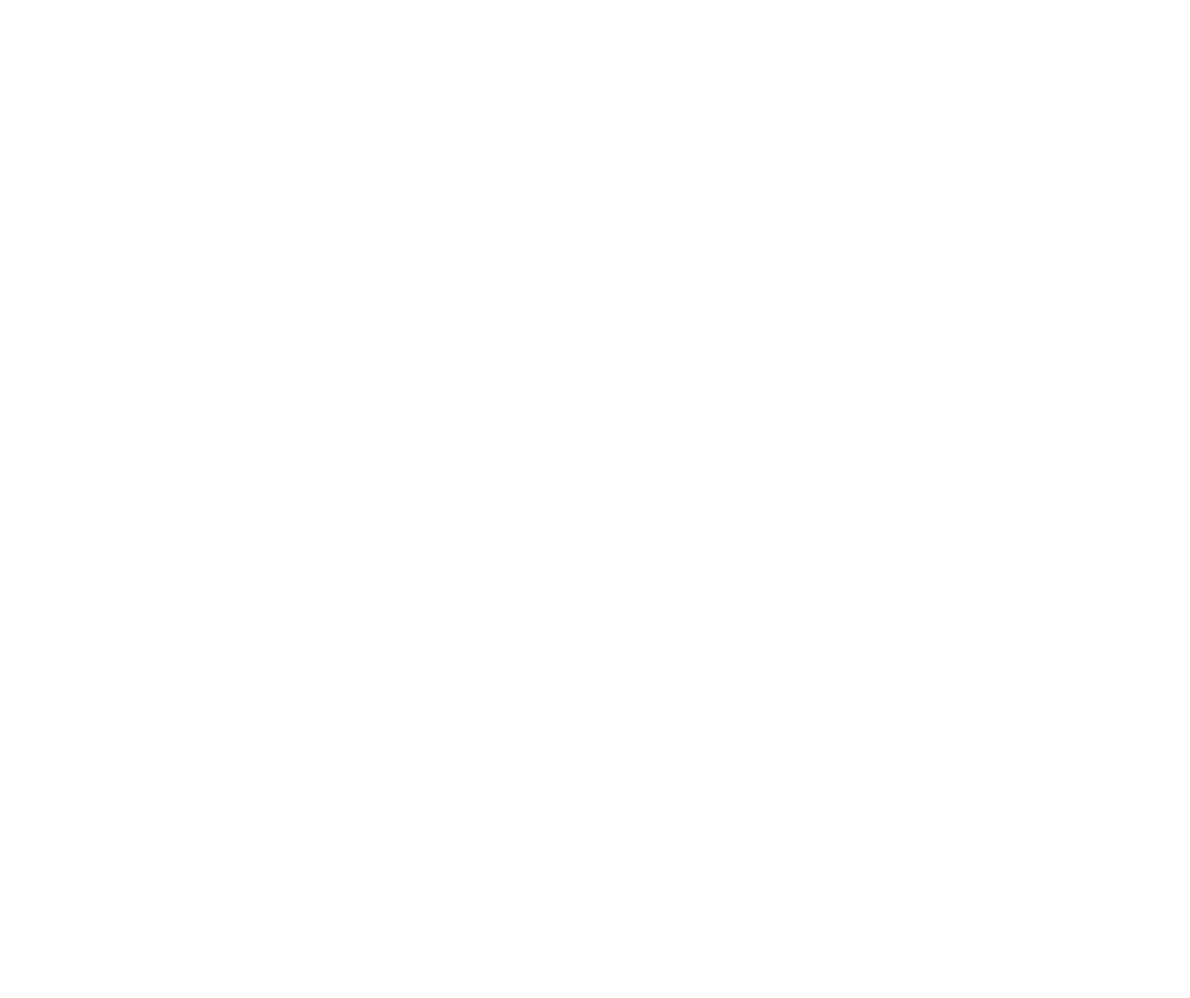
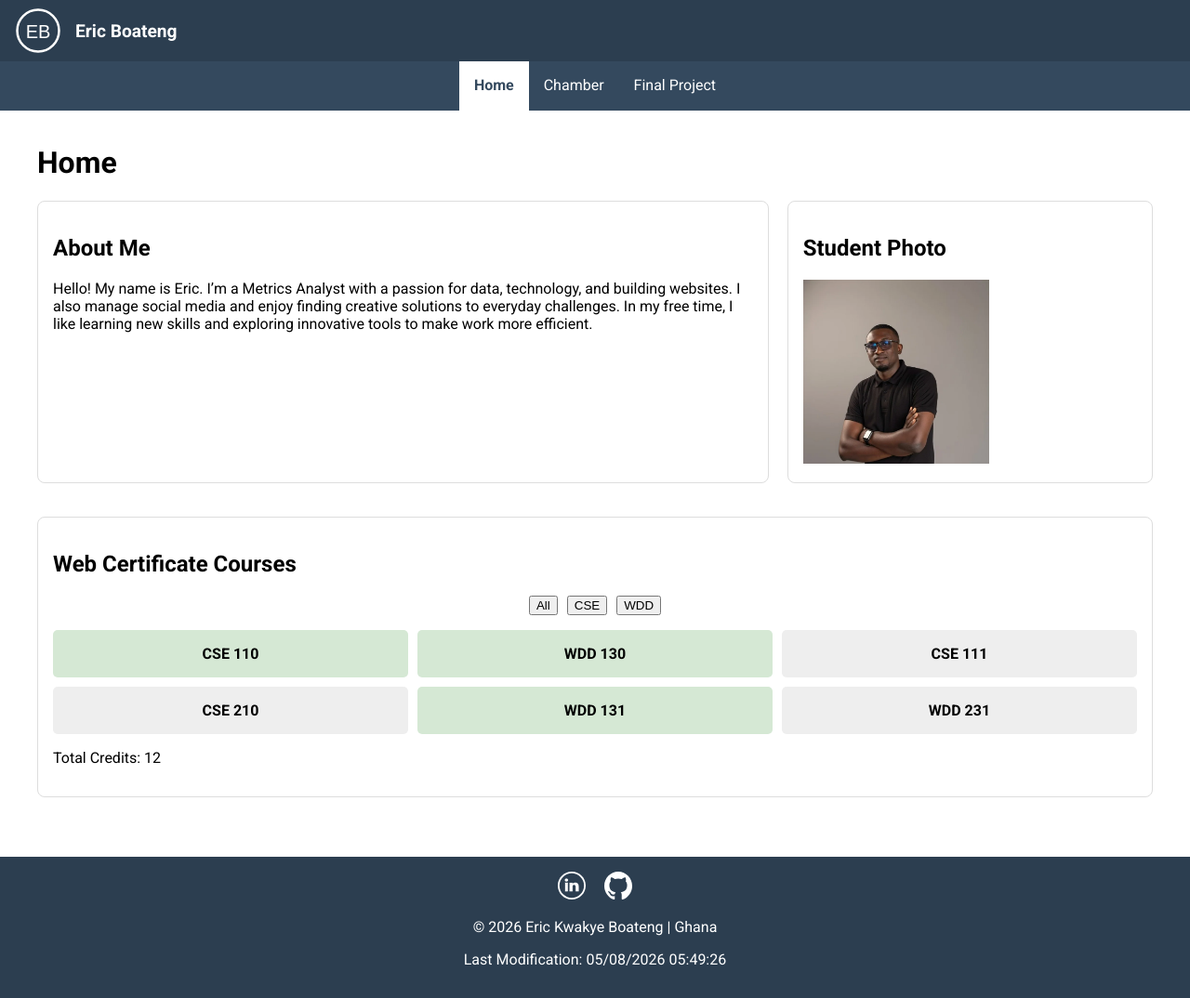
Before and after one commit to erickwakyeboateng/wdd231, a plain HTML site: page index.html in a window 1280 px wide. Shown: the whole page at 93% size. Before the commit the page ends 800 px from the top, so only its background shows below. Drawn offline with Linux system fonts and the light colour scheme.

Commit message:
week 01 assignment

```diff
--- a/index.html
+++ b/index.html
@@ -4,11 +4,82 @@
     <head>
         <meta charset="UTF-8">
         <meta name="viewport" content="width=device-width, initial-scale=1.0">
-        <title>Document</title>
+        <title>WDD 231 - Course Home Page</title>
+        <meta name="description"
+            content="Course home page for WDD 231, featuring student profile and course filtering.">
+        <meta name="author" content="Eric Kwakye Boateng">
+
+        <link rel="stylesheet" href="styles/base.css">
+        <link rel="stylesheet" href="styles/larger.css">
+
+        <link rel="preconnect" href="https://fonts.googleapis.com">
+        <link rel="preconnect" href="https://fonts.gstatic.com" crossorigin>
+        <link href="https://fonts.googleapis.com/css2?family=Roboto:wght@400;700&display=swap" rel="stylesheet">
+
+        <script src="scripts/navigation.js" defer></script>
+        <script src="scripts/getdates.js" defer></script>
+        <script src="scripts/courses.js" defer></script>
     </head>
 
     <body>
+        <header>
+            <div class="header-container">
+                <img src="images/logo.svg" alt="Site Logo" width="50" height="50">
+                <span>Eric Boateng</span>
+            </div>
+            <button id="menu" aria-label="Toggle Menu"></button>
+        </header>
 
+        <nav>
+            <ul class="navigation">
+                <li><a href="#" class="active">Home</a></li>
+                <li><a href="#">Chamber</a></li>
+                <li><a href="#">Final Project</a></li>
+            </ul>
+        </nav>
+
+        <main>
+            <h1>Home</h1>
+            <div class="grid-layout">
+                <section class="card about">
+                    <h2>About Me</h2>
+                    <p>Hello! My name is Eric. I’m a Metrics Analyst with a passion for data, technology, and building
+                        websites. I also manage
+                        social media and enjoy finding creative solutions to everyday challenges. In my free time, I
+                        like learning new skills
+                        and exploring innovative tools to make work more efficient.</p>
+                </section>
+
+                <section class="card photo">
+                    <h2>Student Photo</h2>
+                    <img src="images/profile.webp" alt="Eric Boateng" loading="lazy" width="200">
+                </section>
+
+                <section class="card certificate">
+                    <h2>Web Certificate Courses</h2>
+                    <div class="filters">
+                        <button id="all">All</button>
+                        <button id="cse">CSE</button>
+                        <button id="wdd">WDD</button>
+                    </div>
+                    <div id="course-list"></div>
+                    <p id="total-credits"></p>
+                </section>
+            </div>
+        </main>
+
+        <footer>
+            <div class="socials">
+                <a href="https://www.linkedin.com/in/erickwakyeboateng" target="_blank">
+                    <img src="images/linkedin.svg" alt="LinkedIn Profile" width="30" height="30">
+                </a>
+                <a href="https://github.com/erickwakyeboateng" target="_blank">
+                    <img src="images/github.svg" alt="GitHub Repository" width="30" height="30">
+                </a>
+            </div>
+            <p>&copy; <span id="currentyear"></span> Eric Kwakye Boateng | Ghana</p>
+            <p id="lastModified"></p>
+        </footer>
     </body>
 
 </html>
--- /dev/null
+++ b/scripts/courses.js
@@ -0,0 +1,78 @@
+const courses = [
+  {
+    subject: "CSE",
+    number: 110,
+    title: "Intro to Programming",
+    credits: 2,
+    completed: true,
+  },
+  {
+    subject: "WDD",
+    number: 130,
+    title: "Web Fundamentals",
+    credits: 2,
+    completed: true,
+  },
+  {
+    subject: "CSE",
+    number: 111,
+    title: "Programming with Functions",
+    credits: 2,
+    completed: false,
+  },
+  {
+    subject: "CSE",
+    number: 210,
+    title: "Programming with Classes",
+    credits: 2,
+    completed: false,
+  },
+  {
+    subject: "WDD",
+    number: 131,
+    title: "Dynamic Web Fundamentals",
+    credits: 2,
+    completed: true,
+  },
+  {
+    subject: "WDD",
+    number: 231,
+    title: "Frontend Web Development I",
+    credits: 2,
+    completed: false,
+  },
+];
+
+const courseList = document.querySelector("#course-list");
+const totalCreditsDisplay = document.querySelector("#total-credits");
+
+function renderCourses(filter = "All") {
+  courseList.innerHTML = "";
+
+  const filtered =
+    filter === "All"
+      ? courses
+      : courses.filter((course) => course.subject === filter);
+
+  filtered.forEach((course) => {
+    const div = document.createElement("div");
+    div.className = `course-card ${course.completed ? "completed" : ""}`;
+    div.innerHTML = `<span>${course.subject} ${course.number}</span>`;
+    courseList.appendChild(div);
+  });
+
+  const total = filtered.reduce((sum, course) => sum + course.credits, 0);
+  totalCreditsDisplay.textContent = `Total Credits: ${total}`;
+}
+
+document
+  .querySelector("#all")
+  .addEventListener("click", () => renderCourses("All"));
+document
+  .querySelector("#cse")
+  .addEventListener("click", () => renderCourses("CSE"));
+document
+  .querySelector("#wdd")
+  .addEventListener("click", () => renderCourses("WDD"));
+
+renderCourses();
--- /dev/null
+++ b/scripts/getdates.js
@@ -0,0 +1,3 @@
+document.querySelector("#currentyear").textContent = new Date().getFullYear();
+document.querySelector("#lastModified").textContent =
+  `Last Modification: ${document.lastModified}`;
--- /dev/null
+++ b/scripts/navigation.js
@@ -0,0 +1,7 @@
+const hamButton = document.querySelector("#menu");
+const navigation = document.querySelector(".navigation");
+
+hamButton.addEventListener("click", () => {
+  navigation.classList.toggle("open");
+  hamButton.classList.toggle("open");
+});
--- /dev/null
+++ b/styles/base.css
@@ -0,0 +1,147 @@
+:root {
+  --primary-color: #2c3e50;
+  --text-on-dark: #ffffff;
+  --completed-bg: #d5e8d4;
+  --card-border: #ddd;
+}
+
+body {
+  font-family: "Roboto", sans-serif;
+  margin: 0;
+  padding: 0;
+}
+
+header {
+  display: flex;
+  justify-content: space-between;
+  align-items: center;
+  padding: 0.5rem 1rem;
+  background-color: #2c3e50;
+  color: white;
+}
+.header-container {
+  display: flex;
+  align-items: center;
+  gap: 15px;
+}
+
+.header-container img {
+  height: 50px;
+  width: auto;
+}
+
+.header-container span {
+  font-size: 1.2rem;
+  font-weight: bold;
+}
+
+#menu {
+  background: none;
+  border: none;
+  color: white;
+  font-size: 2rem;
+  cursor: pointer;
+}
+
+#menu::before {
+  content: "☰";
+}
+#menu.open::before {
+  content: "❌";
+}
+
+.navigation {
+  display: none;
+  list-style: none;
+  padding: 0;
+  margin: 0;
+  background-color: #34495e;
+}
+
+.navigation.open {
+  display: flex;
+  flex-direction: column;
+}
+
+.navigation li a {
+  display: block;
+  padding: 1rem;
+  color: white;
+  text-decoration: none;
+  text-align: center;
+}
+
+.navigation li a.active {
+  background-color: rgb(255, 255, 255);
+  border-bottom: 2px solid var(--text-on-dark);
+  font-weight: bold;
+  color: #34495e;
+}
+
+.navigation li a:hover,
+.active {
+  background-color: rgba(0, 0, 0, 0.3);
+  color: #ffffff;
+}
+
+main {
+  padding: 1rem;
+  max-width: 1200px;
+  margin: 0 auto;
+}
+
+.card {
+  border: 1px solid var(--card-border);
+  border-radius: 8px;
+  padding: 1rem;
+  margin-bottom: 1rem;
+}
+
+.filters {
+  display: flex;
+  justify-content: center;
+  gap: 10px;
+  margin-bottom: 1rem;
+}
+
+#course-list {
+  display: grid;
+  grid-template-columns: 1fr;
+  gap: 10px;
+}
+
+.course-card {
+  background-color: #eee;
+  padding: 1rem;
+  border-radius: 5px;
+  text-align: center;
+  font-weight: bold;
+}
+
+.course-card.completed {
+  background-color: var(--completed-bg);
+}
+
+.socials {
+  display: flex;
+  justify-content: center;
+  gap: 20px;
+  margin-bottom: 10px;
+}
+
+.socials img {
+  filter: brightness(0) invert(1);
+  transition: transform 0.2s;
+}
+
+.socials img:hover {
+  transform: scale(1.1);
+}
+
+footer {
+  background-color: var(--primary-color);
+  color: white;
+  text-align: center;
+  padding: 1rem;
+  margin-top: 2rem;
+}
--- /dev/null
+++ b/styles/larger.css
@@ -0,0 +1,26 @@
+@media screen and (min-width: 640px) {
+  #menu {
+    display: none;
+  }
+
+  .navigation {
+    display: flex !important;
+    flex-direction: row;
+    justify-content: center;
+    background-color: #34495e;
+  }
+
+  .grid-layout {
+    display: grid;
+    grid-template-columns: 2fr 1fr;
+    gap: 20px;
+  }
+
+  .certificate {
+    grid-column: 1 / 3;
+  }
+
+  #course-list {
+    grid-template-columns: repeat(3, 1fr);
+  }
+}
```
Also changed, not shown: images/github.svg (added), images/linkedin.svg (added), images/logo.svg (added), images/profile.webp (added).
